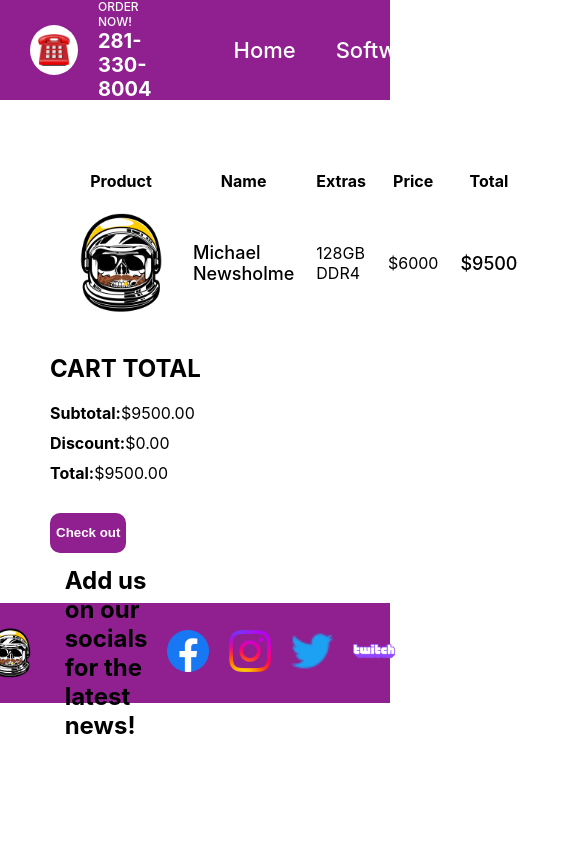
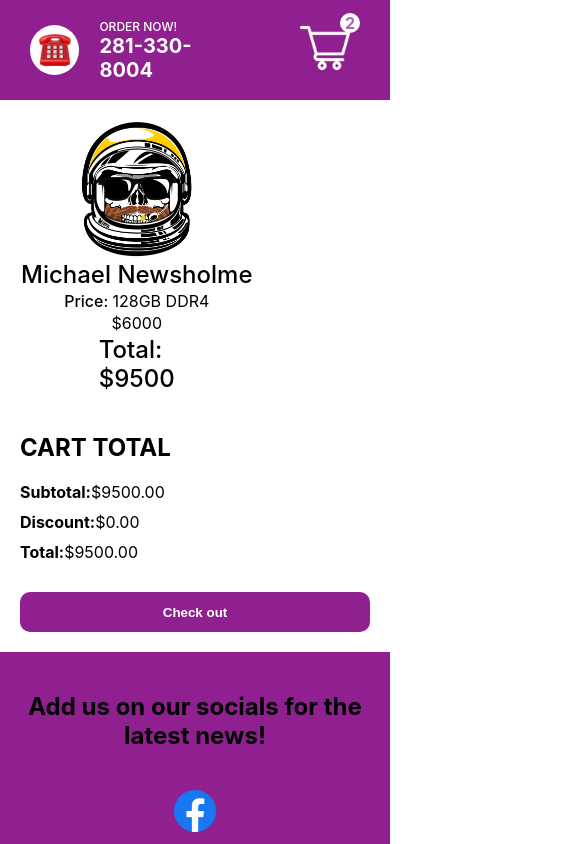
Before and after one commit to MikeNewsholme/Downstream, a Next.js app: page /cart in a window 390 px wide. Shown: the top 844 px of the page, 585 px wide, since content can reach past the window. Built offline with nearby package versions, Linux system fonts and the light colour scheme.

Commit message:
finished formatting for @media

```diff
--- a/component/Layout.js
+++ b/component/Layout.js
@@ -7,7 +7,7 @@
         <div>
             <Navbar/>
             {children}
-            <Footer/>
+           <Footer/>
         </div>
     )
 }
--- a/pages/cart.jsx
+++ b/pages/cart.jsx
@@ -7,14 +7,14 @@
       <div className={styles.left}>
         <tbody>
           <table className={styles.table}>
-            <tr className={styles.tr}>
+            <tr className={styles.trTitle}>
               <th>Product</th>
               <th>Name</th>
               <th>Extras</th>
               <th>Price</th>
               <th>Total</th>
             </tr>
-            <tr>
+            <tr className={styles.tr}>
               <td>
                 <div className={styles.imgContainer}>
                   <Image
--- a/styles/Cart.module.css
+++ b/styles/Cart.module.css
@@ -1,5 +1,6 @@
 .container{
     padding: 50px;
+    display:flex;
 }
 
 .imgContainer{
@@ -31,6 +32,11 @@
     display: flex;
     flex-direction: column;
     justify-content: space-between;
+}
+.wrapper {
+    display: flex;
+    flex-direction: column;
+    justify-content: space-between;
 
 }
 
@@ -47,3 +53,56 @@
     font-weight: bold;
     margin-top: 20px;
 }
+
+@media screen and (max-width: 480px) {
+  .container {
+    flex-direction: column;
+    padding: 20px;
+  }
+
+  .table {
+    display: flex;
+    flex-direction: column;
+    align-items: center;
+    justify-content: center;
+  }
+
+  .trTitle{
+    display: none;
+  }
+
+  .tr{
+    display: flex;
+    flex-direction: column;
+    align-items: center;
+    justify-content: center;
+    margin-bottom: 20px;
+  }
+
+  .imgContainer{
+    width: 35vw;
+    height: 35vw;
+  }
+
+  .name,.total{
+    font-size: 24px;
+  }
+
+  .upgrades,.price,{
+    font-size: 22px;
+  }
+
+  .price::before{
+    content: "Price: ";
+    font-weight: 500;
+  }
+
+  .total::before{
+    content: "Total: ";
+    font-weight: 500;
+  }
+
+  .wrapper{
+    width: 100%;
+  }
+}
--- a/styles/Footer.module.css
+++ b/styles/Footer.module.css
@@ -19,3 +19,24 @@
     justify-content: space-between;
     padding: 10px;
 }
+@media screen and (max-width: 480px) {
+  .container {
+    height: auto;
+    text-align: center;
+  }
+  .item:first-child {
+    display: none;
+  }
+
+  .item {
+    flex-direction: column;
+  }
+
+  .title {
+    font-size: 30px;
+  }
+
+  .text {
+    font-size: 20px;
+  }
+}
--- a/styles/Navbar.module.css
+++ b/styles/Navbar.module.css
@@ -97,8 +97,17 @@
     font-weight: bold;
     color: rgba(128, 0, 128, 0.615)
 
+}
 
+@media screen and (max-width: 480px) {
+    .item:nth-child(2){
+display:none
 
+}
+  .item:nth-child(1){
+flex: 3
+
+}
 
 
 }
--- a/styles/Product.module.css
+++ b/styles/Product.module.css
@@ -80,3 +80,45 @@
     cursor: pointer;
 
 }
+@media screen and (max-width: 480px) {
+  .container {
+    height: auto;
+    text-align: center;
+    flex-direction: column;
+    margin-top: 20px;
+  }
+
+  .imgContainer {
+    width: 70vw;
+    height: 70vw;
+  }
+
+  .title {
+    margin: 5px;
+  }
+
+  .sizes {
+    width: 100%;
+    padding: 0px 20px;
+  }
+
+  .ingredients {
+    flex-direction: column;
+  }
+
+  .option {
+    margin: 10px;
+    font-size: 18px;
+  }
+
+  .checkbox {
+    width: 25px;
+    height: 25px;
+  }
+
+  .quantity,
+  .button {
+    height: 50px;
+    padding: 10px 20px;
+  }
+}
--- a/styles/Productcart.module.css
+++ b/styles/Productcart.module.css
@@ -12,6 +12,7 @@
   font-size: 22px;
   font-weight: bold;
   color: rgba(128, 0, 128, 0.44);
+
 }
 
 .price {
@@ -27,3 +28,18 @@
 .container:hover {
     background-color: rgba(84, 83, 83, 0.515);
 }
+@media screen and (max-width: 480px) {
+  .container {
+    width: 100%;
+  }
+
+  .title {
+    font-size: 30px;
+    text-align: center;
+  }
+
+  .price,
+  .desc {
+    font-size: 24px;
+  }
+}
--- a/styles/Slider.module.css
+++ b/styles/Slider.module.css
@@ -2,6 +2,7 @@
     height: calc(100vh - 100px);
     background-color: rgba(128, 0, 128, 0.44);
     overflow: hidden;
+    position:relative;
 
 }
 .arrowContainer{
@@ -29,3 +30,10 @@
 
 
 }
+
+@media screen and (max-width:480px) {
+    .container {
+        height: 50vh;
+    }
+
+}
```
Also changed, not shown: styles/Productlist.module.css (+10 -0 lines).
